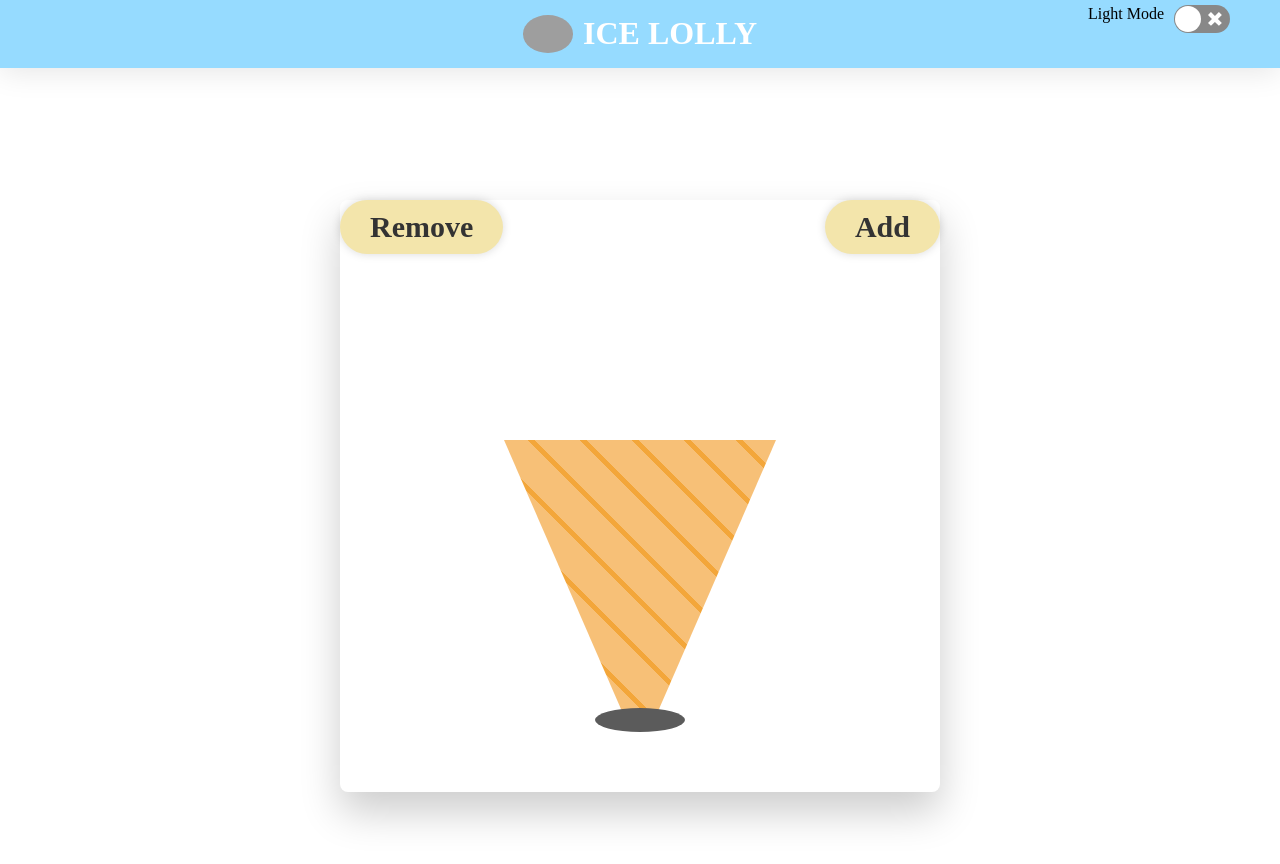
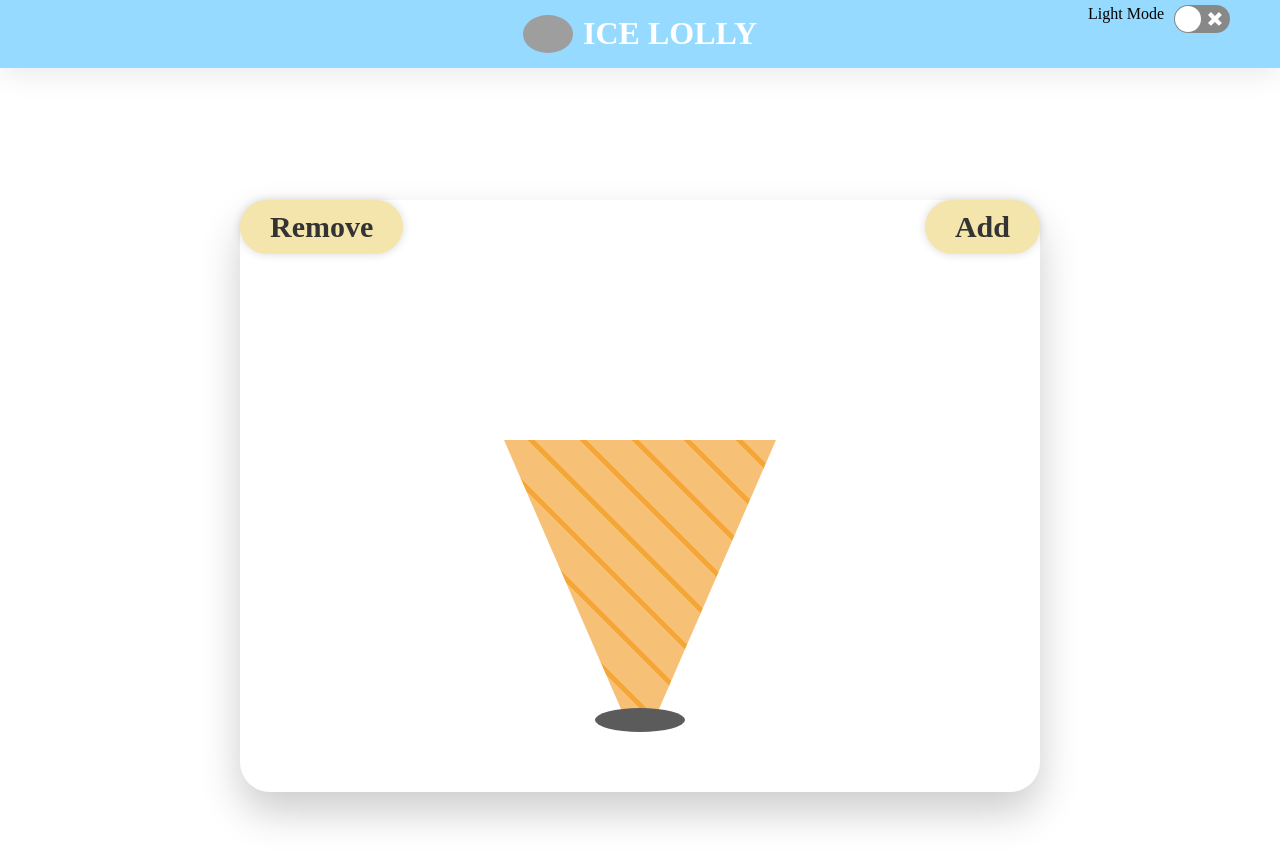
Before and after one commit to linh-nguyenkhanh/simple-icecream, a React (Create React App) app: page / in a window 1280 px wide. Shown: the top 864 px of the page. Built offline with nearby package versions, Linux system fonts and the light colour scheme; grey boxes are pictures that could not be loaded.

Commit message:
change border radius

```diff
--- a/src/components/Icecream/style.css
+++ b/src/components/Icecream/style.css
@@ -1,11 +1,10 @@
 .wrapper {
-  width: 600px;
+  width: 800px;
   position: absolute;
   transform: translate(-50%, -50%);
   top: 62%;
   left: 50%;
-
-  border-radius: 8px;
+  border-radius: 30px;
 
   box-shadow: 0 20px 40px rgba(0, 0, 0, 0.2);
 }
```
Also changed, not shown: src/components/Button.styled.jsx (renamed from src/components/Button.styled.js), src/components/Header.jsx (renamed from src/components/Header.js).
